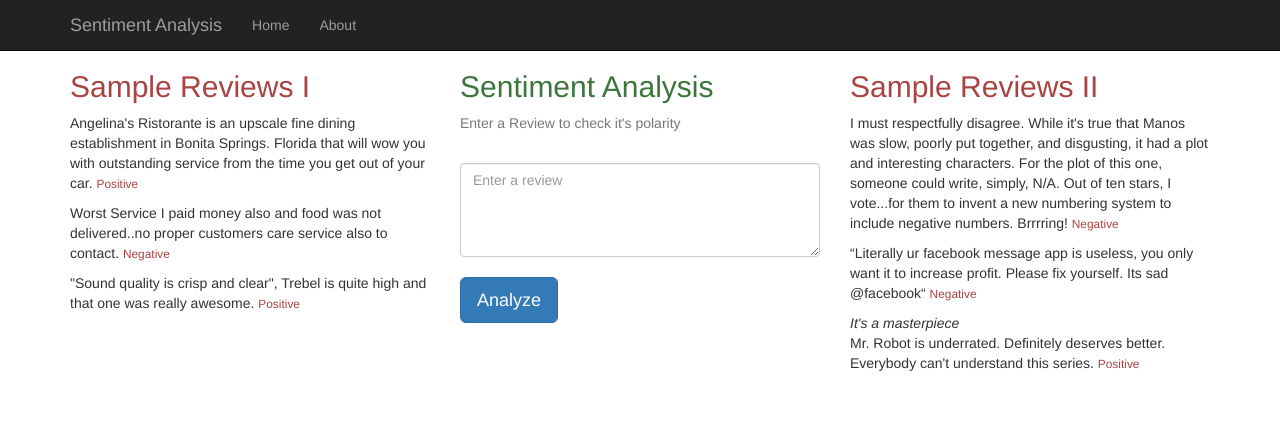
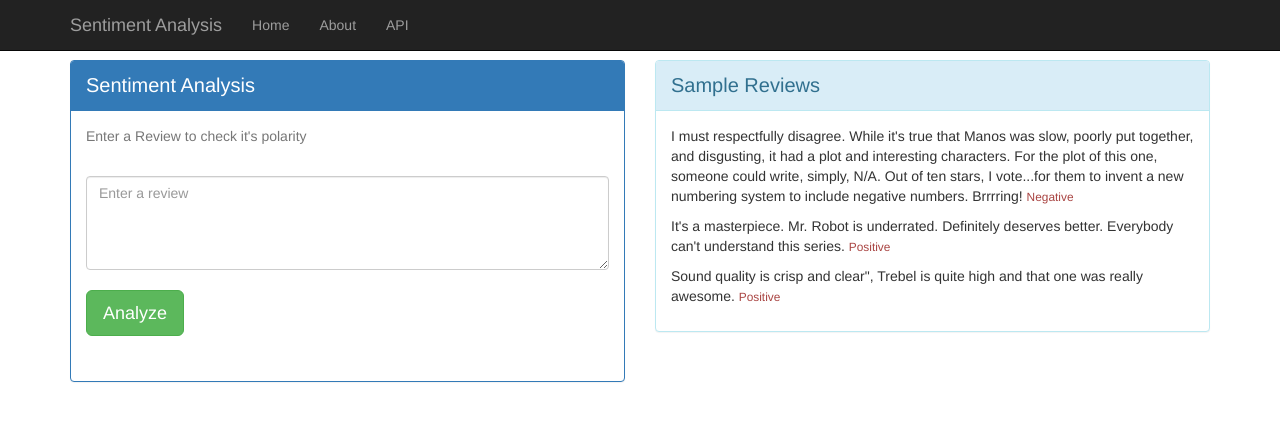
Before and after one commit to bikash-das/SentimentAnalysis, a Flask app: template templates/home.html in a window 1280 px wide. Shown: the top 421 px of the page. Run offline with Flask 2, Linux system fonts and the light colour scheme; the template is opened without the code that fills it: values that come from a table or form of the project are taken from there, others are empty; some libraries are stand-ins or nearby versions.

Commit message:
Added Panel

```diff
--- a/templates/home.html
+++ b/templates/home.html
@@ -27,6 +27,8 @@
             <ul class="nav navbar-nav">
                 <li><a href="/">Home</a></li>
                 <li><a href="/about">About</a></li>
+                <li><a href="/api">API</a></li>
+
             </ul>
         </div>
     </div>
@@ -35,34 +37,22 @@
 
 
 {% block content %}
-<div class="container" style="margin-top:50px">
+<div class="container" style="margin-top:60px">
   <div class = "row">
-    <div class="col-sm-4">
-      <h2 class="text-danger">Sample Reviews I </h2>
+    <!-- <div class="col-sm-4">
 
-          <p>Angelina's Ristorante is an upscale fine dining establishment in Bonita Springs. Florida that will wow you with outstanding service from the time you get out of your car.
-            <small class="text-danger">Positive</small>
-          </p>
-          <!-- <p>Their menu features a selection of appetizers, fresh seafood, meats, homemade pasta made with OO flour for a light texture available in a small or entree size as well as vegetarian selection.</p> -->
-          <p> Worst Service I paid money also and food was not delivered..no proper customers care service also to contact.
-            <small class="text-danger">Negative</small>
-          </p>
-          <!-- <p> This is like a B&B. There is no lobby when you enter the building, Just a lift which you need to take to the 2nd floor for the hotel.</p> -->
-          <p> "Sound quality is crisp and clear", Trebel is quite high and that one was really awesome.
-            <small class="text-danger">Positive</small>
-          </p>
-
-
-    </div>
-      <div class="col-sm-4">
-        <h2 class="text-success">Sentiment Analysis</h2>
+    </div> -->
+      <div class="col-sm-6">
+        <div class="panel panel-primary">
+          <div class="panel-heading" style="font-size: 20px">Sentiment Analysis</div>
+          <div class="panel-body">
               <p class="text-muted">Enter a Review to check it's polarity </p>
               <br>
              <form method="POST">
               {{ form.hidden_tag() }}
                {{ form.review(class='form-control',rows=4,placeholder="Enter a review") }}
                <br>
-        {{ form.submit(class='btn btn-primary btn-lg') }}
+              {{ form.submit(class='btn btn-success btn-lg') }}
               </form>
               <br>
               <div>
@@ -78,8 +68,13 @@
                 </p>
               </div>
           </div>
-      <div class="col-sm-4">
-      <h2 class="text-danger">Sample Reviews II</h2>
+        </div>
+
+      </div>
+      <div class="col-sm-6">
+          <div class="panel panel-info">
+              <div class="panel-heading" style="font-size: 20px">Sample Reviews</div>
+              <div class="panel-body">
               <p>
                   I must respectfully disagree. While it's true that Manos was slow, poorly put together, and disgusting, it had a plot and interesting characters. For the plot of this one, someone could write, simply, N/A.
 
@@ -87,14 +82,12 @@
 
                   Brrrring!
                   <small class="text-danger">Negative</small>
+
+                <p>
+                    It's a masterpiece. Mr. Robot is underrated. Definitely deserves better. Everybody can't understand this series.
+                    <small class="text-danger">Positive</small>
                 </p>
-        <p>
-            “Literally ur facebook message app is useless, you only want it to increase profit. Please fix yourself. Its sad @facebook“
-            <small class="text-danger">Negative</small>
-        </p>
-        <p>
-            <em>It's a masterpiece </em><br>
-            Mr. Robot is underrated. Definitely deserves better. Everybody can't understand this series.
+                <p> Sound quality is crisp and clear", Trebel is quite high and that one was really awesome.
                     <small class="text-danger">Positive</small>
                   </p>
     </div>
```
Lines whose indentation alone changed are shown as unchanged.
